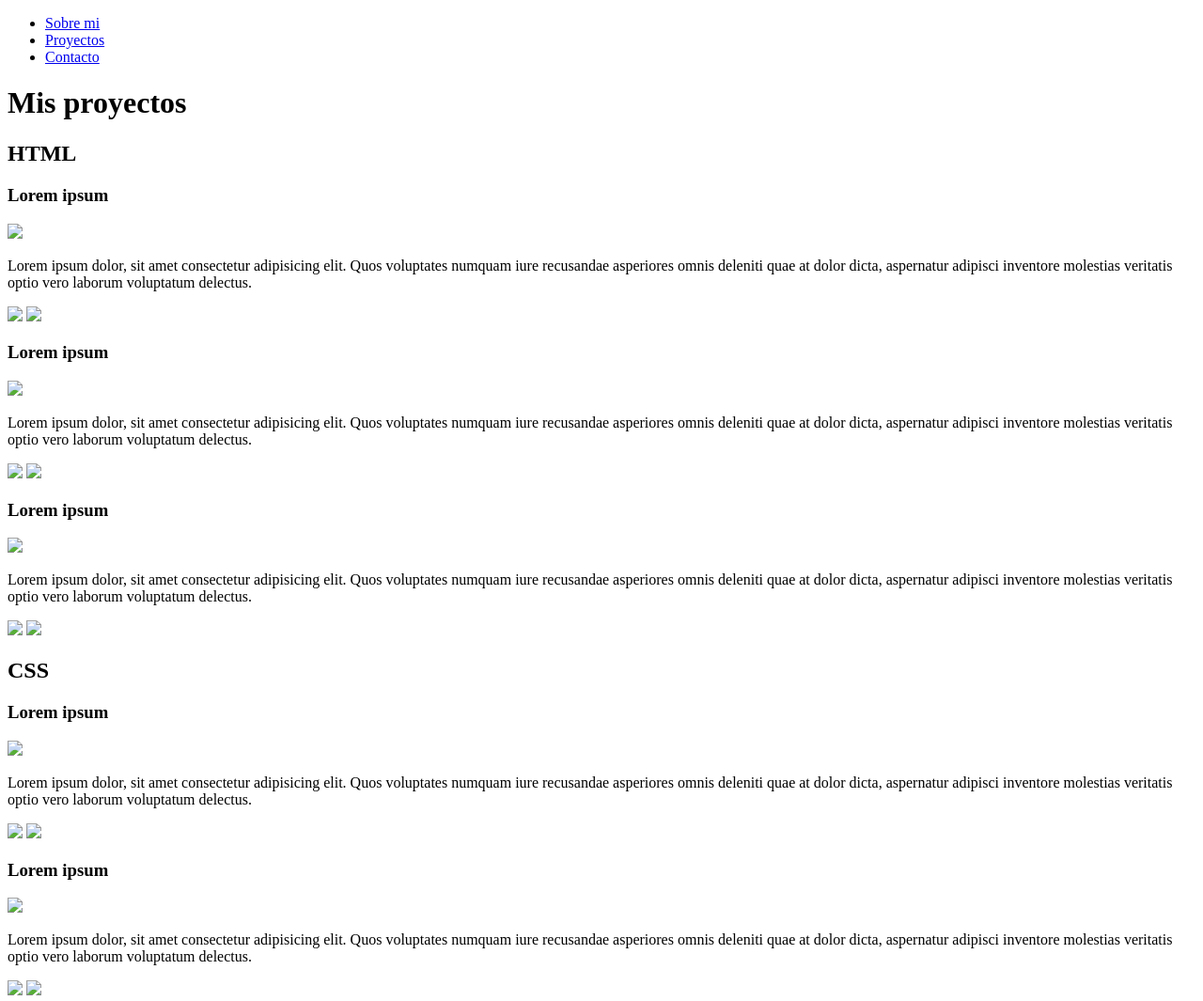
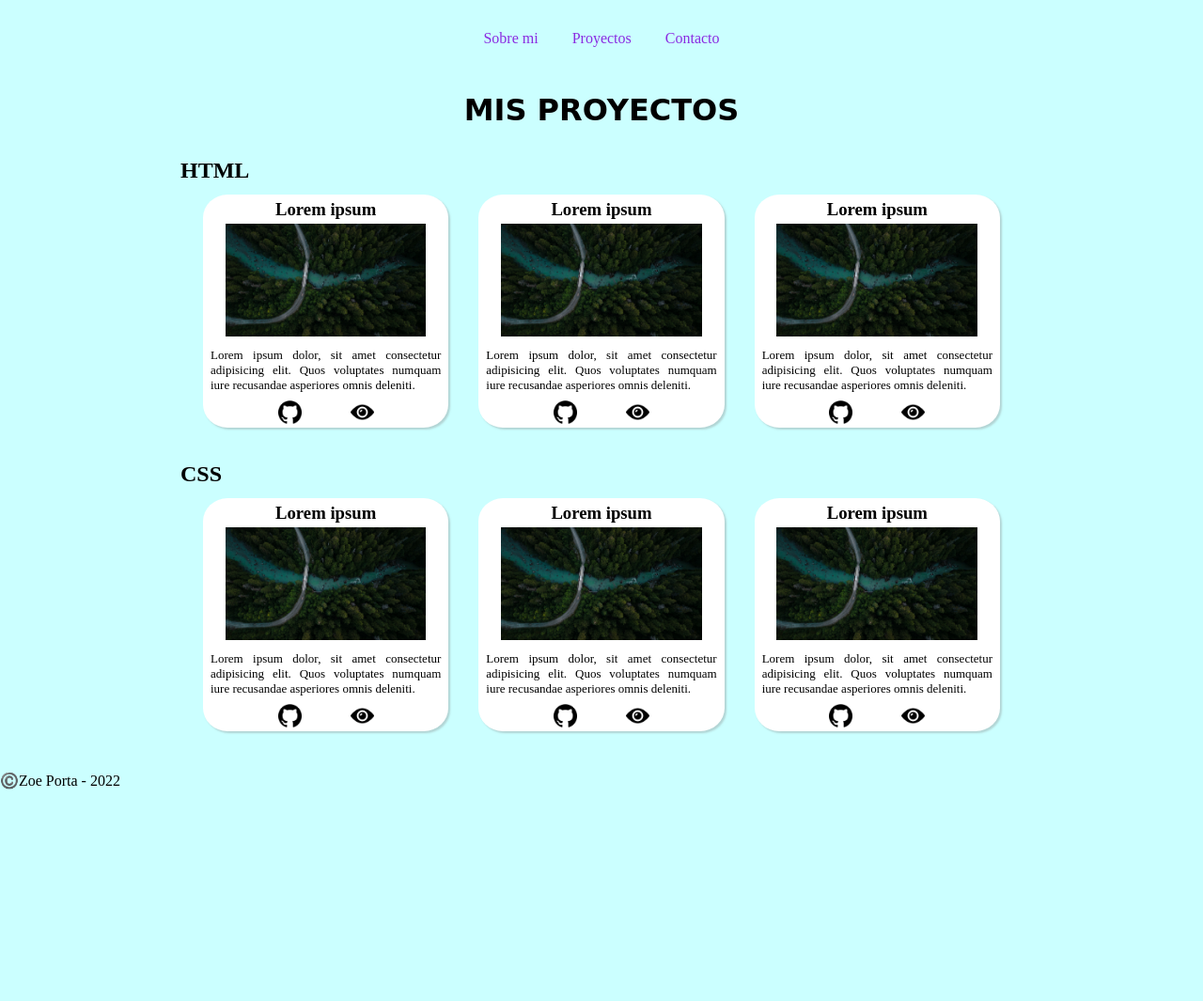
Before and after one commit to davizdelarosa/hackaboss, a plain HTML site: page semana 2/4-SitioWeb/Sitio Web/Proyectos.html in a window 1280 px wide. Shown: the top 1065 px of the page at 94% size. After the commit the page ends 840 px from the top, so only its background shows below. Drawn offline with Linux system fonts and the light colour scheme; a web font is replaced by a local one.

Commit message:
4 ejercicios

```diff
--- a/semana 2/4-SitioWeb/Sitio Web/Proyectos.html
+++ b/semana 2/4-SitioWeb/Sitio Web/Proyectos.html
@@ -5,64 +5,72 @@
     <meta http-equiv="X-UA-Compatible" content="IE=edge">
     <meta name="viewport" content="width=device-width, initial-scale=1.0">
     <title>Proyectos</title>
+    <link rel="stylesheet" href="proyectos.css">
 </head>
 <body>
-    <header></header>
+    <header>
     <nav>
-        <ul>
+        <menu>
             <li><a href="../index.html">Sobre mi</a></li>
             <li><a href="../Proyectos.html">Proyectos</a></li>
             <li><a href="../Contacto.html">Contacto</a></li>
-        </ul>
+        </menu>
     </nav>
+    </header>
     <main>
         <h1>Mis proyectos</h1>
-        <section>
+
             <h2>HTML</h2>
+
+        <section id="html">
+
             <article>
                 <h3>Lorem ipsum</h3>
-                <img src="paisaje.jpg">
-                <p>Lorem ipsum dolor, sit amet consectetur adipisicing elit. Quos voluptates numquam iure recusandae asperiores omnis deleniti quae at dolor dicta, aspernatur adipisci inventore molestias veritatis optio vero laborum voluptatum delectus.</p>
-                <a href="github.com"><img src="logogithub.jpg"></a>
-                <a href="proyecto1.com"><img src="ojo.jpg"></a>
+                <img height="120" src="/proyectos.jpg">
+                <p>Lorem ipsum dolor, sit amet consectetur adipisicing elit. Quos voluptates numquam iure recusandae asperiores omnis deleniti. </p>
+                <a href="github.com"><img height="25" src="/github.png"></a>
+                <a href="proyecto1.com"><img height="25" src="/ver.png"></a>
             </article>
             <article>
                 <h3>Lorem ipsum</h3>
-                <img src="paisaje.jpg">
-                <p>Lorem ipsum dolor, sit amet consectetur adipisicing elit. Quos voluptates numquam iure recusandae asperiores omnis deleniti quae at dolor dicta, aspernatur adipisci inventore molestias veritatis optio vero laborum voluptatum delectus.</p>
-                <a href="github.com"><img src="logogithub.jpg"></a>
-                <a href="proyecto2.com"><img src="ojo.jpg"></a>
+                <img height="120" src="/proyectos.jpg">
+                <p>Lorem ipsum dolor, sit amet consectetur adipisicing elit. Quos voluptates numquam iure recusandae asperiores omnis deleniti.</p>
+                <a href="github.com"><img height="25" src="/github.png"></a>
+                <a href="proyecto2.com"><img height="25" src="/ver.png"></a>
             </article>
             <article>
                 <h3>Lorem ipsum</h3>
-                <img src="paisaje.jpg">
-                <p>Lorem ipsum dolor, sit amet consectetur adipisicing elit. Quos voluptates numquam iure recusandae asperiores omnis deleniti quae at dolor dicta, aspernatur adipisci inventore molestias veritatis optio vero laborum voluptatum delectus.</p>
-                <a href="github.com"><img src="logogithub.jpg"></a>
-                <a href="proyecto3.com"><img src="ojo.jpg"></a>
+                <img height="120" src="/proyectos.jpg">
+                <p>Lorem ipsum dolor, sit amet consectetur adipisicing elit. Quos voluptates numquam iure recusandae asperiores omnis deleniti.</p>
+                <a href="github.com"><img height="25" src="/github.png"></a>
+                <a href="proyecto3.com"><img height="25" src="/ver.png"></a>
             </article>
         </section>
-        <section>
+
             <h2>CSS</h2>
+
+        <section id="css">
+
             <article>
                 <h3>Lorem ipsum</h3>
-                <img src="paisaje.jpg">
-                <p>Lorem ipsum dolor, sit amet consectetur adipisicing elit. Quos voluptates numquam iure recusandae asperiores omnis deleniti quae at dolor dicta, aspernatur adipisci inventore molestias veritatis optio vero laborum voluptatum delectus.</p>
-                <a href="github.com"><img src="logogithub.jpg"></a>
-                <a href="proyecto4.com"><img src="ojo.jpg"></a>
+                <img height="120" src="/proyectos.jpg">
+                <p>Lorem ipsum dolor, sit amet consectetur adipisicing elit. Quos voluptates numquam iure recusandae asperiores omnis deleniti.</p>
+                <a href="github.com"><img height="25" src="/github.png"></a>
+                <a href="proyecto4.com"><img height="25" src="/ver.png"></a>
             </article>
             <article>
                 <h3>Lorem ipsum</h3>
-                <img src="paisaje.jpg">
-                <p>Lorem ipsum dolor, sit amet consectetur adipisicing elit. Quos voluptates numquam iure recusandae asperiores omnis deleniti quae at dolor dicta, aspernatur adipisci inventore molestias veritatis optio vero laborum voluptatum delectus.</p>
-                <a href="github.com"><img src="logogithub.jpg"></a>
-                <a href="proyecto5.com"><img src="ojo.jpg"></a>
+                <img height="120" src="/proyectos.jpg">
+                <p>Lorem ipsum dolor, sit amet consectetur adipisicing elit. Quos voluptates numquam iure recusandae asperiores omnis deleniti.</p>
+                <a href="github.com"><img height="25" src="/github.png"></a>
+                <a href="proyecto5.com"><img height="25" src="/ver.png"></a>
             </article>
             <article>
                 <h3>Lorem ipsum</h3>
-                <img src="paisaje.jpg">
-                <p>Lorem ipsum dolor, sit amet consectetur adipisicing elit. Quos voluptates numquam iure recusandae asperiores omnis deleniti quae at dolor dicta, aspernatur adipisci inventore molestias veritatis optio vero laborum voluptatum delectus.</p>
-                <a href="github.com"><img src="logogithub.jpg"></a>
-                <a href="proyecto6.com"><img src="ojo.jpg"></a>
+                <img height="120" src="/proyectos.jpg">
+                <p>Lorem ipsum dolor, sit amet consectetur adipisicing elit. Quos voluptates numquam iure recusandae asperiores omnis deleniti.</p>
+                <a href="github.com"><img height="25" src="/github.png"></a>
+                <a href="proyecto6.com"><img height="25" src="/ver.png"></a>
             </article>
         </section>
     </main>
--- /dev/null
+++ b/semana 2/4-SitioWeb/Sitio Web/contacto.css
@@ -0,0 +1,48 @@
+@import url('https://fonts.googleapis.com/css2?family=Rubik+Moonrocks&display=swap');
+
+*{
+    margin: 0;
+    padding: 0;
+    box-sizing: border-box;
+}
+
+body{
+    height: 10vh;
+    display: flex;
+    flex-direction: column;
+    background-color: rgba(0, 255, 255, 0.267);
+}
+
+header nav{
+    padding: 2rem;
+    align-items: center;
+    text-align: center;
+}
+
+a:link, a:visited, a:active{
+    text-decoration: none;
+    color: blueviolet;
+}
+
+menu li{
+    display: inline-block;
+    padding: 1rem;
+}
+
+main{
+    padding: 10rem;
+    flex-grow: 1;
+    display: flex;
+    flex-direction: column;
+    justify-content: space-evenly;
+    align-items: top;
+
+}
+
+h1{
+    display: block;
+    text-transform: uppercase;
+    font-size: xx-large;
+    padding: 1.5rem;
+    font-family: 'Rubik Moonrocks', cursive;
+}
--- a/semana 2/4-SitioWeb/Sitio Web/index.css
+++ b/semana 2/4-SitioWeb/Sitio Web/index.css
@@ -29,6 +29,8 @@ header nav{
     text-align: center;
 }
 
+
+
 a:link, a:visited, a:active{
     text-decoration: none;
     color: blueviolet;
@@ -38,7 +40,6 @@ menu li{
     display: inline-block;
     padding: 1rem;
 }
-
 
 h1{
     display: block;
--- /dev/null
+++ b/semana 2/4-SitioWeb/Sitio Web/proyectos.css
@@ -0,0 +1,98 @@
+@import url('https://fonts.googleapis.com/css2?family=Rubik+Moonrocks&display=swap');
+
+*{
+    margin: 0;
+    padding: 0;
+    box-sizing: border-box;
+}
+
+body{
+    height: 10vh;
+    display: flex;
+    flex-direction: column;
+    background-color: rgba(0, 255, 255, 0.205);
+}
+
+a:link, a:visited, a:active{
+    text-decoration: none;
+    color: blueviolet;
+}
+
+header nav{
+    padding: 1rem;
+    align-items: center;
+    text-align: center;
+}
+
+menu li{
+    display: inline-block;
+    padding: 1rem;
+}
+
+main{
+    padding-left: 12rem;
+    padding-right: 12rem;
+    flex-grow: 1;
+    display: flex;
+    flex-direction: column;
+    justify-content: space-evenly;
+
+}
+
+h1{
+    display: block;
+    text-transform: uppercase;
+    font-size: xx-large;
+    padding-top: 1rem;
+    font-family: 'Rubik Moonrocks', cursive;
+    text-align: center;
+}
+
+section{
+    height: 15rem;
+    display: flex;
+    flex-direction:row;
+    text-align: center;
+    align-items: center;
+    margin: 0.5rem;
+    }
+
+article{
+    margin: 1rem;
+    background-color: white;
+    border-radius: 10%;
+    box-shadow: 2px 2px 2px rgba(128, 128, 128, 0.336);
+}
+
+article a{
+    padding-left: 1.5rem;
+    padding-right: 1.5rem;
+}
+
+p{
+    text-align: justify;
+    padding: 0.5rem;
+    font-size: small;
+}
+
+h2{
+    padding-top: 2rem;
+    padding-bottom: 0.5rem;
+    text-align: left;
+
+}
+
+h3{
+    padding: 0.3rem;
+}
+
+
+
+footer{
+    height: 2rem;
+    display: flex;
+    align-items: center;
+    justify-content: left;
+    gap: 2rem;
+    padding-top: 3rem;
+}
```
Also changed, not shown: semana 2/4-SitioWeb/Sitio Web/Contacto.html (+8 -4 lines), semana 2/4-SitioWeb/Sitio Web/index.html (+1 -1 lines), semana 2/4-SitioWeb/Sitio Web/github.png (added), semana 2/4-SitioWeb/Sitio Web/proyectos.jpg (added), semana 2/4-SitioWeb/Sitio Web/ver.png (added), 1 other file.
